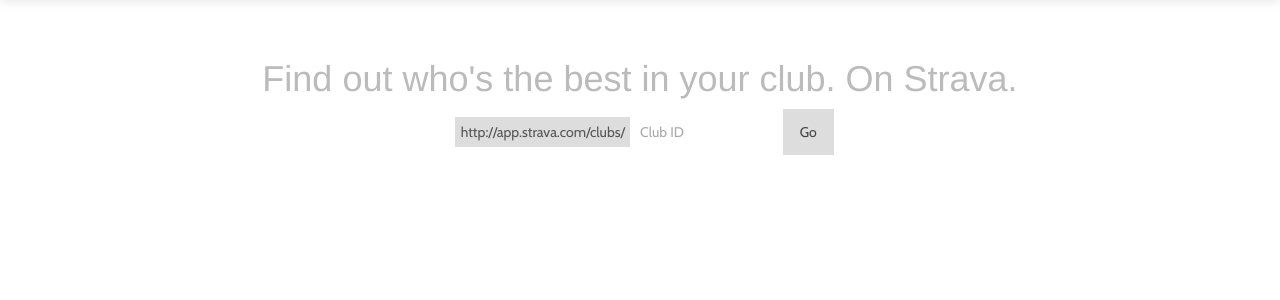
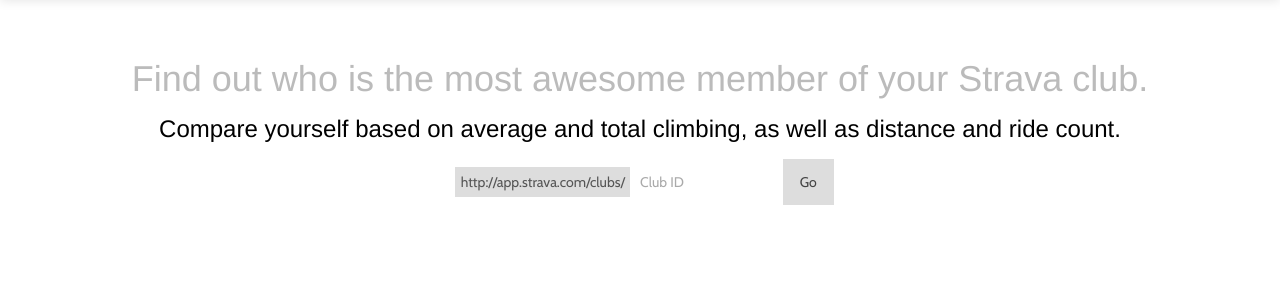
Before and after one commit to mlerner/StravaClubLeaderboard, a Flask app: page / in a window 1280 px wide. Shown: the part 51-351 px from the top of the page. Run offline with Flask 2, Linux system fonts and the light colour scheme; some libraries are stand-ins or nearby versions.

Commit message:
Changed index

```diff
--- a/templates/index.html
+++ b/templates/index.html
@@ -5,7 +5,8 @@
         <div class="row-fluid">
             <div class="span12">
                 <div class="index-text">
-                    <h1>Find out who's the best in your club. On Strava.</h1>
+                    <h1>Find out who is the most awesome member of your Strava club.</h1>
+                    <h3 style="text-align: center" class="lede">Compare yourself based on average and total climbing, as well as distance and ride count.</h3>
                     <form method="POST" action="/" class="form-inline" id="club-search">
                         <div class="input-prepend">
                             <span class="add-on">http://app.strava.com/clubs/</span>
```
